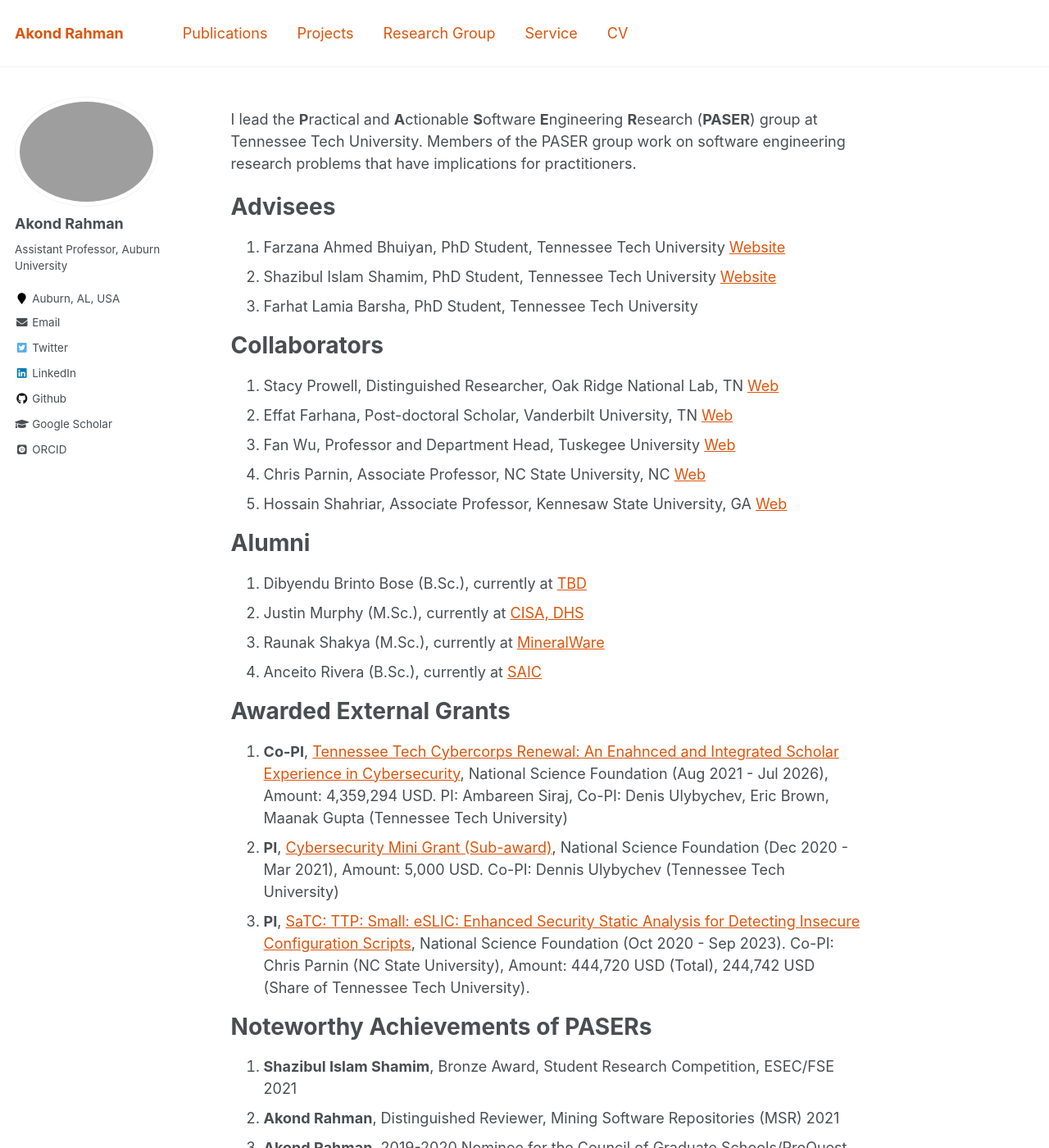
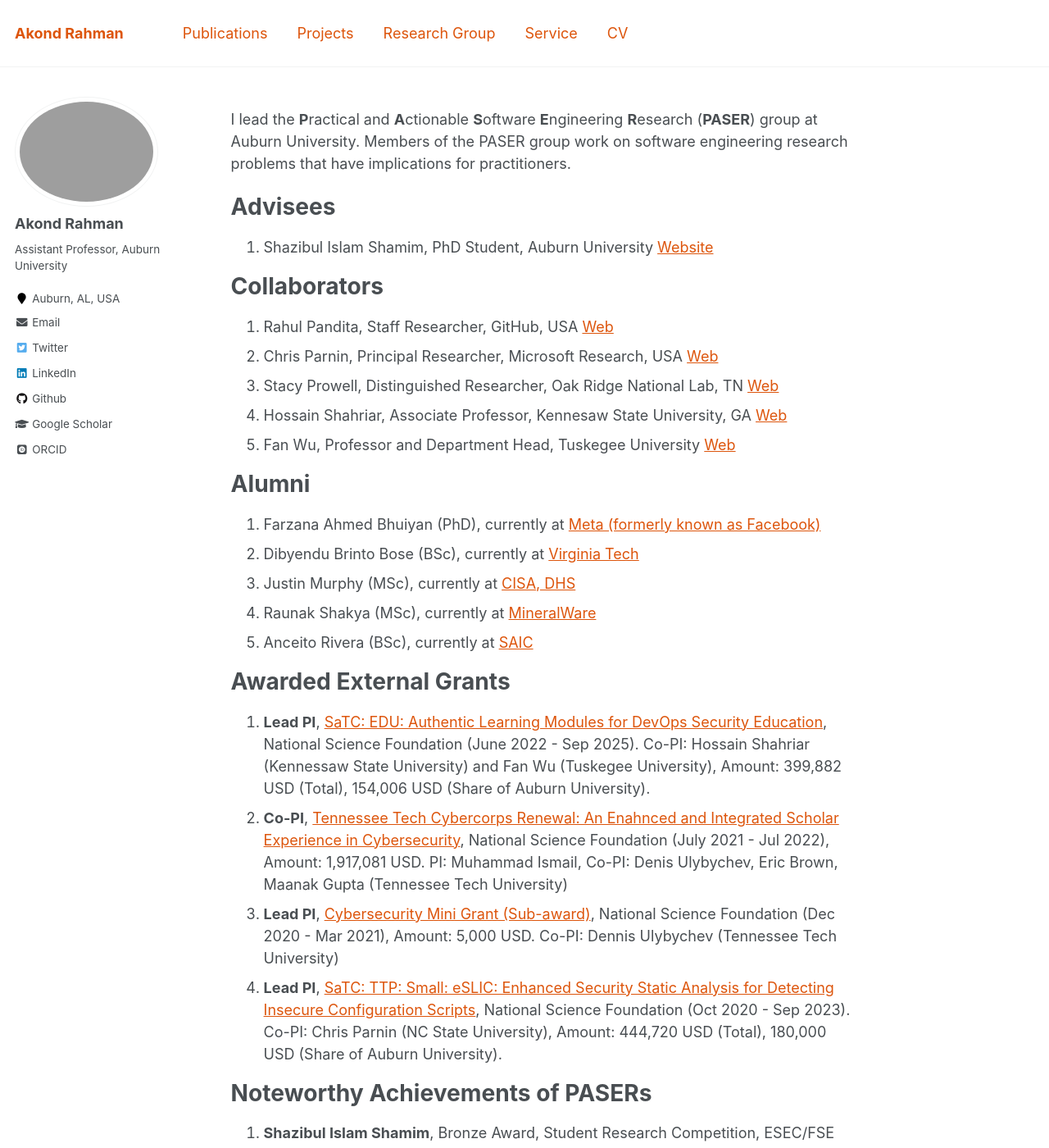
Before and after one commit to akondrahman/akondrahman.github.io, a Jekyll site: the page built from _pages/paser.md, in a window 1280 px wide and 1400 px high. Shown: the whole window at 82% size. Built offline with Jekyll 4.4.1, drawn with Linux system fonts in a browser that asks for light colours; some web fonts are replaced.

Commit message:
group update

```diff
--- a/_pages/paser.md
+++ b/_pages/paser.md
@@ -5,39 +5,38 @@ excerpt: ""
 author_profile: true
 ---
 
-I lead the **P**ractical and **A**ctionable **S**oftware **E**ngineering **R**esearch (**PASER**) group at Tennessee Tech University. Members of the PASER group work on software engineering research problems that have implications for practitioners.
+I lead the **P**ractical and **A**ctionable **S**oftware **E**ngineering **R**esearch (**PASER**) group at Auburn University. Members of the PASER group work on software engineering research problems that have implications for practitioners.
 
 
 
 Advisees
 ======
+1. Shazibul Islam Shamim, PhD Student, Auburn University [Website](https://shazibulislam.github.io/)
 
-1. Farzana Ahmed Bhuiyan, PhD Student, Tennessee Tech University [Website](https://fbhuiyan42.github.io/)
-2. Shazibul Islam Shamim, PhD Student, Tennessee Tech University [Website](https://shazibulislam.github.io/)
-3. Farhat Lamia Barsha, PhD Student, Tennessee Tech University
 
 Collaborators
 ======
-1. Stacy Prowell, Distinguished Researcher, Oak Ridge National Lab, TN [Web](https://www.ornl.gov/staff-profile/stacy-j-prowell)
-2. Effat Farhana, Post-doctoral Scholar, Vanderbilt University, TN [Web](https://dblp.org/pers/hd/f/Farhana:Effat)
-3. Fan Wu, Professor and Department Head, Tuskegee University [Web](https://www.tuskegee.edu/programs-courses/colleges-schools/cbis/computer-science/computer-science-faculty-staff/wu-fan-phd)
-4. Chris Parnin, Associate Professor, NC State University, NC [Web](http://chrisparnin.me/)
-5. Hossain Shahriar, Associate Professor, Kennesaw State University, GA [Web](http://ksuweb.kennesaw.edu/~hshahria/)
+1. Rahul Pandita, Staff Researcher, GitHub, USA [Web](http://rahulpandita.me/)
+2. Chris Parnin, Principal Researcher, Microsoft Research, USA [Web](http://chrisparnin.me/)
+3. Stacy Prowell, Distinguished Researcher, Oak Ridge National Lab, TN [Web](https://www.ornl.gov/staff-profile/stacy-j-prowell)
+4. Hossain Shahriar, Associate Professor, Kennesaw State University, GA [Web](http://ksuweb.kennesaw.edu/~hshahria/)
+5. Fan Wu, Professor and Department Head, Tuskegee University [Web](https://www.tuskegee.edu/programs-courses/colleges-schools/cbis/computer-science/computer-science-faculty-staff/wu-fan-phd)
 
 Alumni
 ======
-
-4. Dibyendu Brinto Bose (B.Sc.), currently at [TBD](https://www.linkedin.com/in/dibyendu-brinto-bose-0b815b116/)
-3. Justin Murphy (M.Sc.), currently at [CISA, DHS](https://www.cisa.gov/)
-2. Raunak Shakya (M.Sc.), currently at [MineralWare](https://mineralware.com/)
-1. Anceito Rivera (B.Sc.), currently at [SAIC](https://www.saic.com/)
+5. Farzana Ahmed Bhuiyan (PhD), currently at [Meta (formerly known as Facebook)](https://facebook.com)
+4. Dibyendu Brinto Bose (BSc), currently at [Virginia Tech](https://cs.vt.edu/)
+3. Justin Murphy (MSc), currently at [CISA, DHS](https://www.cisa.gov/)
+2. Raunak Shakya (MSc), currently at [MineralWare](https://mineralware.com/)
+1. Anceito Rivera (BSc), currently at [SAIC](https://www.saic.com/)
 
 Awarded External Grants
 ======
 
-3. **Co-PI**, [Tennessee Tech Cybercorps Renewal: An Enahnced and Integrated Scholar Experience in Cybersecurity](https://www.nsf.gov/awardsearch/showAward?AWD_ID=2043324), National Science Foundation (Aug 2021 - Jul 2026), Amount: 4,359,294 USD. PI: Ambareen Siraj, Co-PI: Denis Ulybychev, Eric Brown, Maanak Gupta (Tennessee Tech University)
-2. **PI**, [Cybersecurity Mini Grant (Sub-award)](https://www.nsf.gov/awardsearch/showAward?AWD_ID=1730105), National Science Foundation (Dec 2020 - Mar 2021), Amount: 5,000 USD. Co-PI: Dennis Ulybychev (Tennessee Tech University)
-1. **PI**, [SaTC: TTP: Small: eSLIC: Enhanced Security Static Analysis for Detecting Insecure Configuration Scripts](https://www.nsf.gov/awardsearch/showAward?AWD_ID=2026869), National Science Foundation (Oct 2020 - Sep 2023). Co-PI: Chris Parnin (NC State University), Amount: 444,720 USD (Total), 244,742 USD (Share of Tennessee Tech University).
+4. **Lead PI**, [SaTC: EDU: Authentic Learning Modules for DevOps Security Education](https://nsf.gov/awardsearch/showAward?AWD_ID=2209636&HistoricalAwards=false), National Science Foundation (June 2022 - Sep 2025). Co-PI: Hossain Shahriar (Kennessaw State University) and Fan Wu (Tuskegee University), Amount: 399,882 USD (Total), 154,006 USD (Share of Auburn University).
+3. **Co-PI**, [Tennessee Tech Cybercorps Renewal: An Enahnced and Integrated Scholar Experience in Cybersecurity](https://www.nsf.gov/awardsearch/showAward?AWD_ID=2043324), National Science Foundation (July 2021 - Jul 2022), Amount: 1,917,081 USD. PI: Muhammad Ismail, Co-PI: Denis Ulybychev, Eric Brown, Maanak Gupta (Tennessee Tech University)
+2. **Lead PI**, [Cybersecurity Mini Grant (Sub-award)](https://www.nsf.gov/awardsearch/showAward?AWD_ID=1730105), National Science Foundation (Dec 2020 - Mar 2021), Amount: 5,000 USD. Co-PI: Dennis Ulybychev (Tennessee Tech University)
+1. **Lead PI**, [SaTC: TTP: Small: eSLIC: Enhanced Security Static Analysis for Detecting Insecure Configuration Scripts](https://www.nsf.gov/awardsearch/showAward?AWD_ID=2026869), National Science Foundation (Oct 2020 - Sep 2023). Co-PI: Chris Parnin (NC State University), Amount: 444,720 USD (Total), 180,000 USD (Share of Auburn University).
 
 
 Noteworthy Achievements of PASERs
```
Also changed, not shown: 1 other file.
